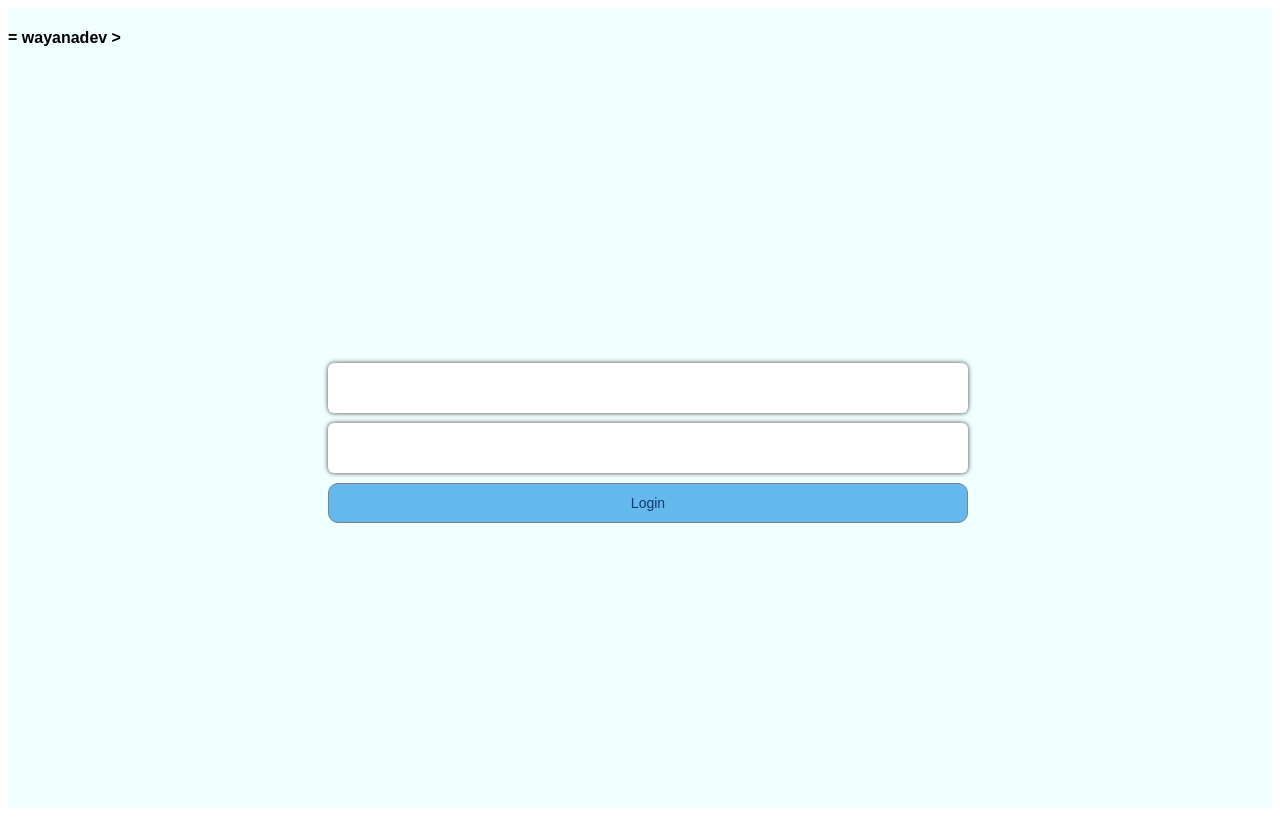
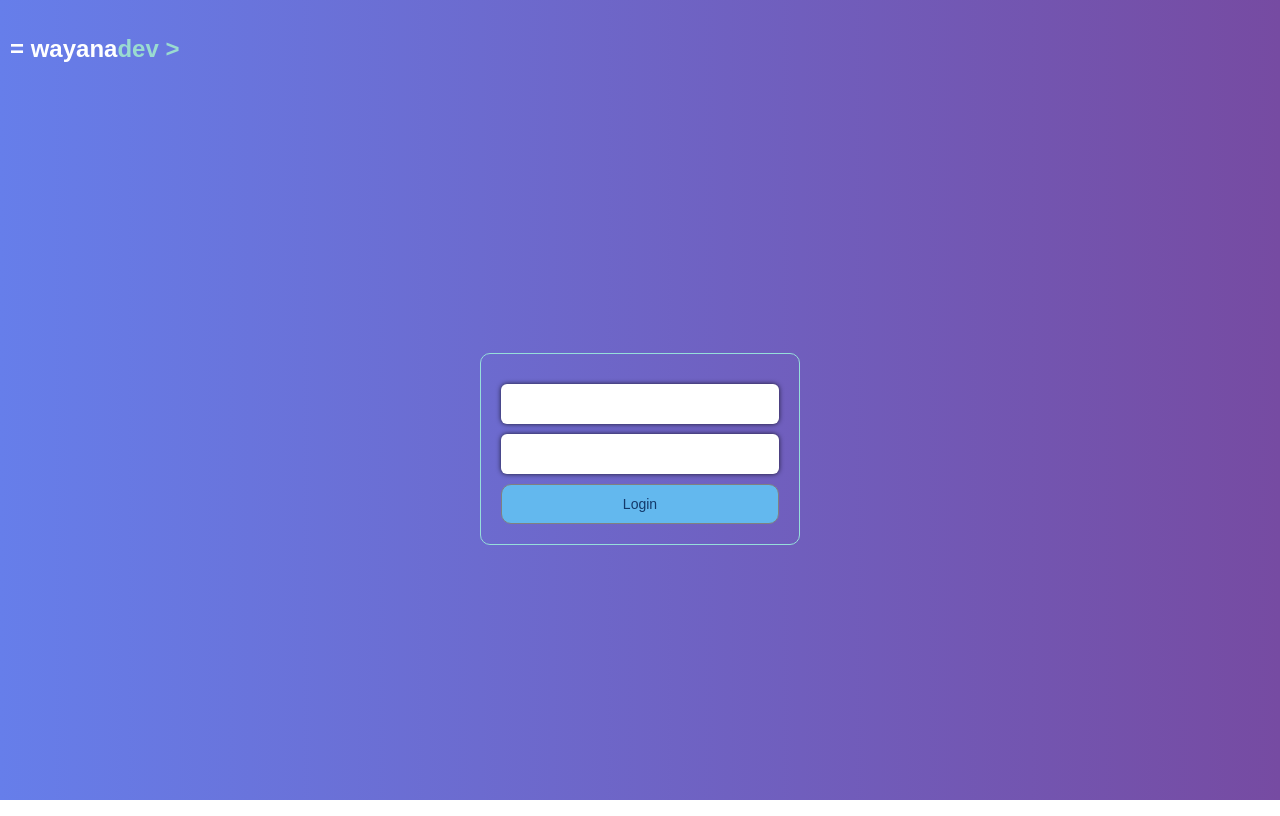
Before and after one commit to ajacin/wayanadev-dash, a React (Create React App) app: page / in a window 1280 px wide. Built offline with nearby package versions, Linux system fonts and the light colour scheme.

Commit message:
login box styling

```diff
--- a/package.json
+++ b/package.json
@@ -19,7 +19,8 @@
   },
   "devDependencies": {
     "@babel/runtime": "7.13.8",
-    "typescript": "4.1.3"
+    "typescript": "4.1.3",
+    "babel-jest": "^26.6.0"
   },
   "scripts": {
     "start": "react-scripts start",
--- a/src/App.js
+++ b/src/App.js
@@ -4,9 +4,10 @@ import { BrowserRouter, Routes, Route } from "react-router-dom";
 function App() {
   return (
     <div className="App">
-      <header className="App-header">
+      <header className="app-header ">
         <nav className="app-nav">
-          <h4>= wayanadev ></h4>
+          <h2 className="main-logo-part1">= wayana</h2>
+          <h2 className="main-logo-part2">dev ></h2>
         </nav>
       </header>
       <BrowserRouter>
--- a/src/styles.css
+++ b/src/styles.css
@@ -1,13 +1,42 @@
+* {
+  padding: 0;
+  margin:0;
+  box-sizing: border-box;
+}
+
+body {
+  background: linear-gradient(to right,#667eea, #764ba2);
+  /* #667eea → #764ba2 */
+
+}
 .App {
   font-family: sans-serif;
   /* text-align: center; */
   display: flex;
   justify-content: flex-start;
   align-items: flex-start;
-  background-color: azure;
+  background-color: transparent;
   height: 100vh;
   flex-direction: column;
 }
+.main-logo-part1 {
+  color: white;
+  display: inline;
+}
+.main-logo-part2 {
+  display: inline;
+  color: rgb(154, 219, 208);
+}
+
+.app-header {
+  flex:1;
+  height:10vh;
+  display: flex;
+  justify-content: space-around;
+  align-items: center;
+  padding:10px;
+}
+
 
 .flex-col {
   display: flex;
@@ -17,11 +46,15 @@
 .redclass {
   border: 1px solid red;
 }
+.fillit {
+  background-color: salmon;
+}
 
 .app-content {
   display: flex;
   flex-grow: 1;
-  width: 100vw;
+  flex:9;
+  width: 100%;
   justify-content: center;
   align-items: center;
 }
@@ -34,15 +67,20 @@
 }
 
 .login-form {
-  width: 50vw;
+  width: 25vw;
   justify-content: space-between;
   align-content: center;
+  /* background: linear-gradient(to right,#96deda,#f4f7f6); */
+  padding:20px;
+  border: 1px solid #96deda;
+  border-radius: 10px;;
+  box-shadow: white;
+
 }
 
 .form-item {
   margin-top: 10px;
   height: 5vh;
-  text-align: center;
   border: 1px solid gray;
 }
 
@@ -76,3 +114,10 @@
   color: #14396a !important;
   background: solid;
 }
+@media screen and (max-width:800px){
+  .login-form {
+    width: 90vw;
+    justify-content: space-between;
+    align-content: center;
+  }
+}
```
